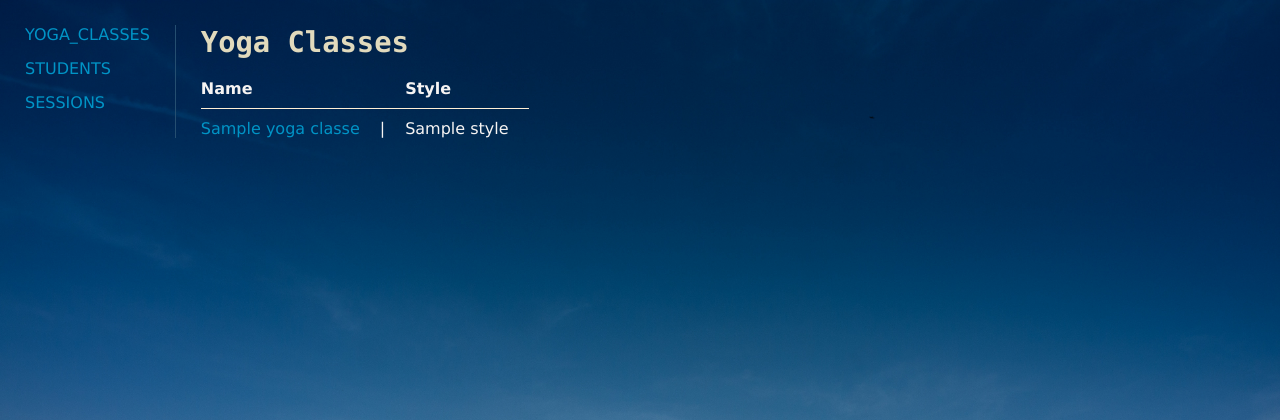
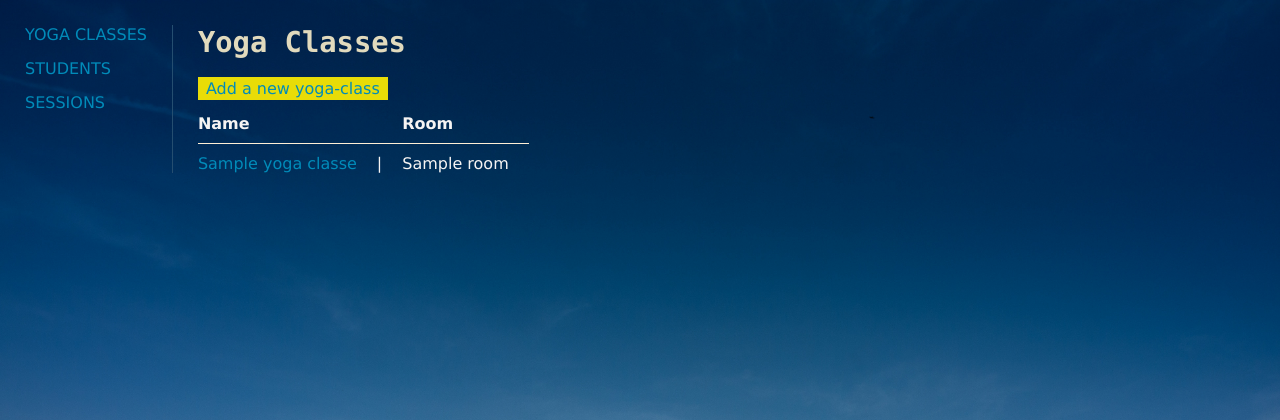
Before and after one commit to Costicus/Yoga_Studio_MVP, a Flask app: page /yoga_classes in a window 1280 px wide. Shown: the top 420 px of the page. Run offline with Flask 2, Linux system fonts and the light colour scheme; a database or web service that is not in the repository returns one stand-in record (values such as "Sample title"); some libraries are stand-ins or nearby versions.

Commit message:
Added buttons to the Yoga Classes & Students

```diff
--- a/controllers/yoga_class_controller.py
+++ b/controllers/yoga_class_controller.py
@@ -14,3 +14,14 @@
 def show(id):
     yoga_class = yoga_class_repository.select(id)
     return render_template("yoga_classes/show.html", yoga_class = yoga_class)
+
+@yoga_classes_blueprint.route("/yoga_classes/new")
+def new_yoga_class():
+    return render_template("/yoga_classes/new.html")
+
+@yoga_classes_blueprint.route("/yoga_classes", methods=['POST'])
+def save_newclass():
+    yoga_class_name = request.form['name']
+    yoga_class_to_save = Yoga_class(yoga_class_name)
+    yoga_class_repository.save(yoga_class_to_save)
+    return redirect("/yoga_classes")
--- a/db/yoga_studio.sql
+++ b/db/yoga_studio.sql
@@ -9,7 +9,7 @@
 
 CREATE TABLE yoga_classes (
   id SERIAL PRIMARY KEY,
-  style VARCHAR(255),
+  room VARCHAR(255),
   name VARCHAR(255)
 );
 
--- a/models/yoga_class.py
+++ b/models/yoga_class.py
@@ -1,6 +1,6 @@
 class Yoga_class:
 
-    def __init__(self, name, style, id = None):
+    def __init__(self, name, room, id = None):
       self.name = name
-      self.style = style
+      self.room = room
       self.id = id
--- a/repositories/yoga_class_repository.py
+++ b/repositories/yoga_class_repository.py
@@ -3,8 +3,8 @@
 from models.student import Student
 
 def save(yoga_class):
-    sql = "INSERT INTO yoga_classes(name, style) VALUES ( %s, %s ) RETURNING id"
-    values = [yoga_class.name, yoga_class.style]
+    sql = "INSERT INTO yoga_classes(name, room) VALUES ( %s, %s ) RETURNING id"
+    values = [yoga_class.name, yoga_class.room]
     results = run_sql(sql, values)
     yoga_class.id = results[0]['id']
     return yoga_class
@@ -17,7 +17,7 @@
     results = run_sql(sql)
 
     for row in results:
-        yoga_class = Yoga_class(row['name'], row['style'], row['id'])
+        yoga_class = Yoga_class(row['name'], row['room'], row['id'])
         yoga_classes.append(yoga_class)
     return yoga_classes
 
@@ -29,7 +29,7 @@
     result = run_sql(sql, values)[0]
 
     if result is not None:
-        yoga_class = Yoga_class(result['name'], result['style'], result['id'] )
+        yoga_class = Yoga_class(result['name'], result['room'], result['id'] )
     return yoga_class
 
 
--- a/static/css/buttons.css
+++ b/static/css/buttons.css
@@ -1,7 +1,7 @@
 .btn {
     border:0px none;
-    padding: 4px 8px;
-    color: #FFFFFF;
+    padding: 2px 8px;
+    color: #030000;
     cursor:pointer;
   }
 
@@ -14,11 +14,11 @@
   }
 
   .btn--action:hover {
-    background-color: #ABC798;
+    background-color: #e8dc07;
   }
 
   .btn--action {
-    background-color: #ABC798;
+    background-color: #e8dc07;
   }
 
   .btn--wrapper {
--- a/static/css/style.css
+++ b/static/css/style.css
@@ -21,12 +21,12 @@
   }
 
   a, a:link, a:visited {
-    color: #0094C6;
+    color: #018bb9;
     text-decoration: none;
   }
 
   a:hover, a:active, a:focus {
-    color: #8EE3EF;
+    color: #19bdd3;
   }
 
   nav {
--- a/templates/base.html
+++ b/templates/base.html
@@ -15,11 +15,12 @@
   <nav>
     <ul>
       <li>
-        <a href="/yoga_classes">Yoga_classes</a>
+        <a href="/yoga_classes">Yoga Classes</a>
       </li>
       <li>
         <a href="/students">Students</a>
       </li>
+
       <li>
         <a href="/sessions">Sessions</a>
       </li>
--- a/templates/students/index.html
+++ b/templates/students/index.html
@@ -6,7 +6,9 @@
 <table>
   <tr>
     <th>Name</th>
-
+    <p>
+    <a class="btn btn--action" href="/students/new">Add a student</a>
+    </p>
   </tr>
   {% for student in students %}
   <tr>
--- a/templates/yoga_classes/index.html
+++ b/templates/yoga_classes/index.html
@@ -6,14 +6,17 @@
 <table>
   <tr>
     <th>Name</th>
+    <p>
+      <a class="btn btn--action" href="/yoga_classes/new">Add a new yoga-class</a>
+      </p>
     <th></th>
-    <th>Style</th>
+    <th>Room</th>
   </tr>
   {% for yoga_class in yoga_classes %}
   <tr>
     <td><a href="/yoga_classes/{{ yoga_class.id }}"> {{yoga_class.name}} </a></td>
     <td>|</td>
-    <td>{{ yoga_class.style }}</td>
+    <td>{{ yoga_class.room }}</td>
   </tr>
   {% endfor %}
 </table>
--- a/templates/yoga_classes/show.html
+++ b/templates/yoga_classes/show.html
@@ -3,7 +3,7 @@
 {% block content %}
 <h1> {{yoga_class.name}} </h1>
 
-<p>Style: {{ yoga_class.style }}</p>
+<p>Room: {{ yoga_class.room }}</p>
 
 <h3>Visited by:</h3>
 
```
Also changed, not shown: controllers/student_controller.py (+13 -1 lines), templates/students/new.html (added, +11 -0 lines), templates/yoga_classes/new.html (added, +11 -0 lines).
